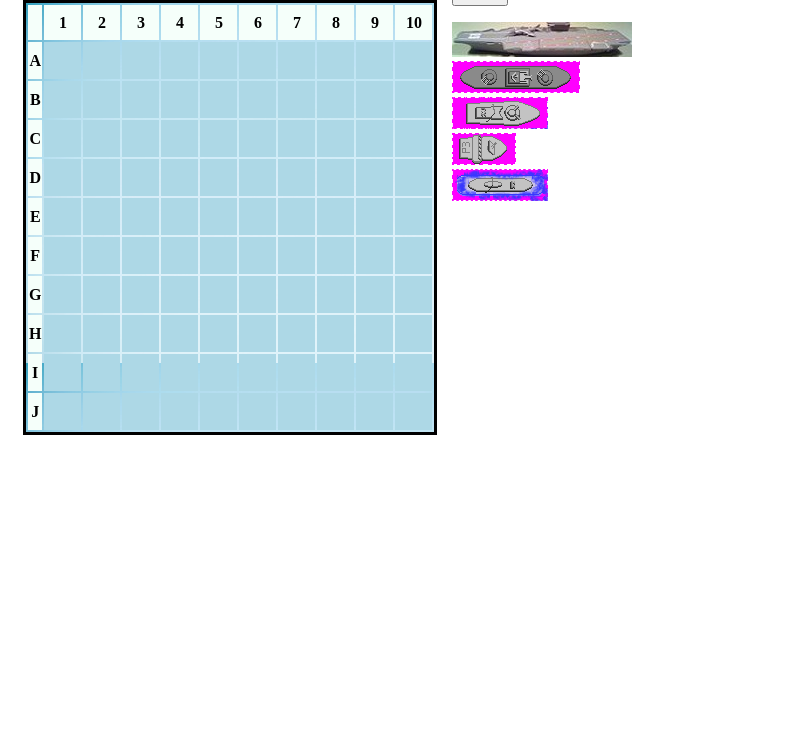
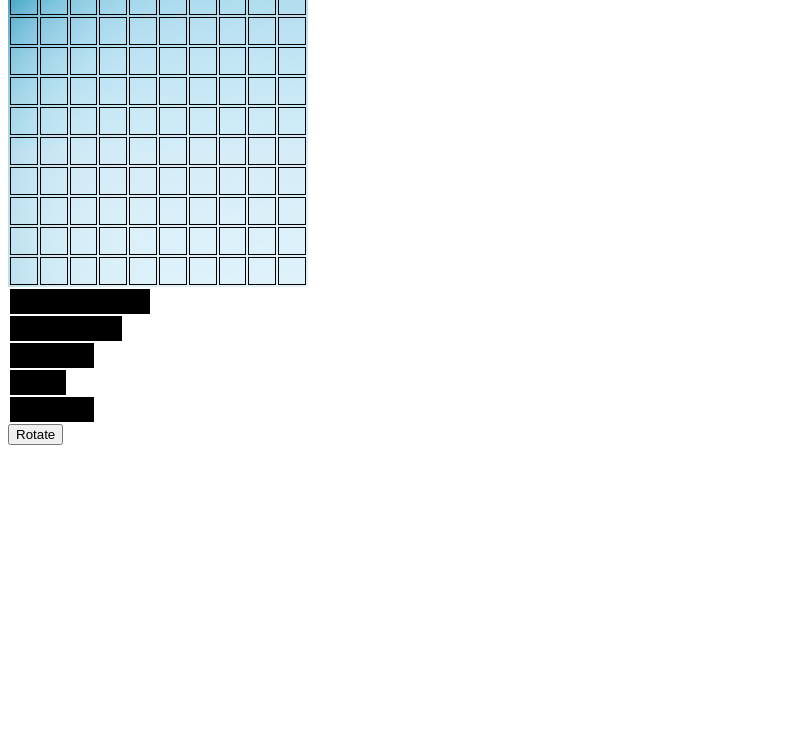
Before and after one commit to stephania07/Battleship_temp, a website: page index.html in a window 1280 px wide. Shown: the part 60-800 px from the top of the page, without its empty margins (0-810 px from the left). Drawn offline with nearby package versions, Linux system fonts and the light colour scheme.

Commit message:
Added some styles and generate the grid by appending

```diff
--- a/css/main.css
+++ b/css/main.css
@@ -3,26 +3,37 @@ h1 {
   text-align: center;
 }
 
-table td, table tr {
-  height: 35px;
-  width: 35px;
-  background-color: lightblue;
-
-}
-
-table tr th {
-  background-color: mintcream;
-}
-
 table {
   height: 300px;
-  border: solid black;
-  float: left;
-  margin: 15px;
-  padding: 0;
+  width: 300px;
+  background-color: lightblue;
   background-image: url(../images/ocean.jpg);
 }
 
-ul li {
-	list-style: none;
+#board1 tr td{
+  height: 24px;
+  width: 24px;
+  border: 1px solid black;
 }
+
+.piece {
+  height: 25px;
+  background-color: black;
+  margin: 2px;
+ }
+
+#aircraft {
+  width: 140px;
+}
+
+#battleship {
+  width: 112px;
+}
+
+#destroyer, #submarine {
+  width: 84px;
+}
+
+#patrolboat {
+  width:  56px;
+}
--- a/index.html
+++ b/index.html
@@ -3,100 +3,22 @@
   <head>
      <title>Battleship</title>
      <link rel="stylesheet" href="css/main.css">
-  <link rel="stylesheet" href="bower_components/mocha/mocha.css">
   </head>
   <body>
      <h1>Battleship-Game</h1>
      <table id="board1">
-    <thead>
-      <tr>
-        <th></th>
-        <th>1</th>
-        <th>2</th>
-        <th>3</th>
-        <th>4</th>
-        <th>5</th>
-        <th>6</th>
-        <th>7</th>
-        <th>8</th>
-        <th>9</th>
-        <th>10</th>
-        </tr>
-    </thead>
-    <tbody>
-        <tr>
-        <th>A</th>
-        <td></td><td></td><td></td><td></td><td></td><td></td><td></td><td></td><td></td><td></td>
-        </tr>
-        <tr>
-        <th>B</th>
-        <td></td><td></td><td></td><td></td><td></td><td></td><td></td><td></td><td></td><td></td>
-        </tr>
-        <tr>
-        <th>C</th>
-        <td></td><td></td><td></td><td></td><td></td><td></td><td></td><td></td><td></td><td></td>
-        </tr>
-        <tr>
-        <th>D</th>
-        <td></td><td></td><td></td><td></td><td></td><td></td><td></td><td></td><td></td><td></td>
-        </tr>
-        <tr>
-        <th>E</th>
-        <td></td><td></td><td></td><td></td><td></td><td></td><td></td><td></td><td></td><td></td>
-        </tr>
-        <tr>
-        <th>F</th>
-        <td></td><td></td><td></td><td></td><td></td><td></td><td></td><td></td><td></td><td></td>
-        </tr>
-        <tr>
-        <th>G</th>
-        <td></td><td></td><td></td><td></td><td></td><td></td><td></td><td></td><td></td><td></td>
-        </tr>
-        <tr>
-        <th>H</th>
-        <td></td><td></td><td></td><td></td><td></td><td></td><td></td><td></td><td></td><td></td>
-        </tr>
-        <tr>
-        <th>I</th>
-        <td></td><td></td><td></td><td></td><td></td><td></td><td></td><td></td><td></td><td></td>
-        </tr>
-        <tr>
-        <th>J</th>
-        <td></td><td></td><td></td><td></td><td></td><td></td><td></td><td></td><td></td><td></td>
-        </tr>
-    </tbody>
      </table>
-    <button id="button">Rotate</button>
-
-<ul class='ship'>
-  <li><img src="images/aircraftcarrier1.jpg" id="aircraft"></li>
-  <li><img src="images/Battleship.png" id="battleship"></li>
-  <li><img src="images/Cruiser.png" id="cruiser" ></li>
-  <li><img src="images/PatrolBoat.png" id="patrolboat"></li>
-  <li><img src="images/Submarine.png" id="submarine"></li>
-</ul>
-<!--
-<table class="player2">
-<thead>
-        <tr><th></th><th>1</th><th>2</th><th>3</th><th>4</th><th>5</th><th>6</th><th>7</th><th>8</th><th>9</th><th>10</th></tr>
-</thead>
-<tbody>
-        <tr><th>A</th><td></td><td></td><td></td><td></td><td></td><td></td><td></td><td></td><td></td><td></td></tr>
-        <tr><th>B</th><td></td><td></td><td></td><td></td><td></td><td></td><td></td><td></td><td></td><td></td></tr>
-        <tr><th>C</th><td></td><td></td><td></td><td></td><td></td><td></td><td></td><td></td><td></td><td></td></tr>
-        <tr><th>D</th><td></td><td></td><td></td><td></td><td></td><td></td><td></td><td></td><td></td><td></td></tr>
-        <tr><th>E</th><td></td><td></td><td></td><td></td><td></td><td></td><td></td><td></td><td></td><td></td></tr>
-        <tr><th>F</th><td></td><td></td><td></td><td></td><td></td><td></td><td></td><td></td><td></td><td></td></tr>
-        <tr><th>G</th><td></td><td></td><td></td><td></td><td></td><td></td><td></td><td></td><td></td><td></td></tr>
-        <tr><th>H</th><td></td><td></td><td></td><td></td><td></td><td></td><td></td><td></td><td></td><td></td></tr>
-        <tr><th>I</th><td></td><td></td><td></td><td></td><td></td><td></td><td></td><td></td><td></td><td></td></tr>
-        <tr><th>J</th><td></td><td></td><td></td><td></td><td></td><td></td><td></td><td></td><td></td><td></td></tr>
-</tbody>
-</table>-->
+     <div id='ship'>
+       <div class='piece' id='aircraft'></div>
+       <div class='piece' id='battleship'></div>
+       <div class='piece' id='destroyer'></div>
+       <div class='piece' id='patrolboat'></div>
+       <div class='piece' id='submarine'></div>
+     </div>
     <script src="//code.jquery.com/jquery-1.10.2.js"></script>
     <script src="//code.jquery.com/ui/1.11.2/jquery-ui.js"></script>
     <script src="http://jqueryrotate.googlecode.com/svn/trunk/jQueryRotate.js"></script>
-<script src="main.js"></script>
+    <script type="text/javascript" src="main.js"></script>
     <script src="bower_components/jquery/dist/jquery.js"></script>
     <script src="bower_components/lodash/dist/lodash.js"></script>
   </body>
--- a/main.css
+++ /dev/null
@@ -1,13 +0,0 @@
-td {
-  height: 50px;
-  width: 50px;
-  background-color: lightblue;
-}
-
-table {
-  height: 500px;
-  width: 500px;
-  border: 2px solid black;
-  float: left;
-	margin: 1em;
-}
--- a/main.js
+++ b/main.js
@@ -1,98 +1,67 @@
-var currentShip;
+//global variables
+var board1 = [[0, 0, 0, 0, 0, 0, 0, 0, 0, 0],
+             [0, 0, 0, 0, 0, 0, 0, 0, 0, 0],
+             [0, 0, 0, 0, 0, 0, 0, 0, 0, 0],
+             [0, 0, 0, 0, 0, 0, 0, 0, 0, 0],
+             [0, 0, 0, 0, 0, 0, 0, 0, 0, 0],
+             [0, 0, 0, 0, 0, 0, 0, 0, 0, 0],
+             [0, 0, 0, 0, 0, 0, 0, 0, 0, 0],
+             [0, 0, 0, 0, 0, 0, 0, 0, 0, 0],
+             [0, 0, 0, 0, 0, 0, 0, 0, 0, 0],
+             [0, 0, 0, 0, 0, 0, 0, 0, 0, 0]];
+var $currentship;
+var $lastshipMoved;
+var $selectedship;
+var $spaces = $("table#board1 td");
+var $ships = $('.piece');
 
-$('#aircraft').draggable({
-    containment: "#board1",
-    grid: [10,10],
-    snap: true,
-    stop: function() {
-        var offset = $(this).offset();
-        console.log("Top: " + offset.top + " Left: " + offset.left);
-        currentShip = $(this);
-		}
+//make the DOM ready
+$(document).ready(function(){
+    generateGrid(board1);
 });
 
-$('#battleship').draggable({
-    containment: "#board1",
-    grid: [10,10],
-    snap: true,
-    stop: function() {
-        var offset = $(this).offset();
-        console.log("Top: " + offset.top + " Left: " + offset.left);
-        currentShip = $(this);
-		}
-});
+//generate the grid
+function generateGrid(board1){
+var $table = document.querySelector('#board1');
+  $table.innerHTML = '';
+  board1.forEach(function(row){
+  var $tr = document.createElement('tr');
+  row.forEach(function(cell){
+  var $td = createTableCell(cell);
+  $tr.appendChild($td);
+  });
+  $table.appendChild($tr);
+  });
+}
+function createTableCell(){
+  var $td = document.createElement('td');
+  return $td;
+}
 
-$('#cruiser').draggable({
-    containment: "#board1",
-    grid: [10,10],
-    snap: true,
-    stop: function() {
-        var offset = $(this).offset();
-        console.log("Top: " + offset.top + " Left: " + offset.left);
-        currentShip = $(this);
+//drag the ships to the board
+$ships.draggable({
+    snap: 'td',
+    containment: "table",
+    start: function(event, ui){
+    $currentship = $(this);
     }
 });
 
-$('#patrolboat').draggable({
-    containment: "#board1",
-    grid: [10,10],
-    snap: true,
-    stop: function() {
-        var offset = $(this).offset();
-        console.log("Top: " + offset.top + " Left: " + offset.left);
-        currentShip = $(this);
-    }
-});
+//selects the ships according to their id
+  function ships($piece){
+    return $piece.attr('id');
+ }
 
-$('#submarine').draggable({
-    containment: "#board1",
-    grid: [10,10],
-    snap: true,
-    stop: function() {
-        var offset = $(this).offset();
-        console.log("Top: " + offset.top + " Left: " + offset.left);
-        currentShip = $(this);
-    }
-});
+//create rotate button
+var $button = document.createElement('button');
+$button.innerHTML = 'Rotate';
+document.body.appendChild($button);
 
-var angle = 0;
-$('#button').on('click', function() {
- 	angle += 90;
-  var $target = currentShip;
+//rotate the ships
+  var angle = 0;
+  $('button').on('click', function() {
+   angle += 90;
+   var $target = $currentship;
+   console.log($target);
     $target.css('transform', 'rotate(' + angle +  'deg)');
-});
-
-$('#aircraft').click(function(){
-  currentShip = $(this);
-});
-$('#battleship').click(function(){
-  currentShip = $(this);
-});
-$('#cruiser').click(function(){
-  currentShip = $(this);
-});
-$('#patrolboat').click(function(){
-  currentShip = $(this);
-});
-$('#submarine').click(function(){
-  currentShip = $(this);
-});
-
-
-//Basic function
-
-/*$(function() {
-   var battleboard = $('#boaord1');
-    x = 0, y = 0;
-   /* var battleboard =
-    {['A1', 'A2', 'A3', 'A4', 'A5 ', 'A6 ', 'A7', 'A8', 'A9', 'A10']',
-   ['B1', 'B2', 'B3', 'B4', 'B5 ', 'B6 ', 'B7', 'B8', 'B9', 'B10']',
-  "C": '[' ', ' ', ' ', ' ', ' ', ' ', ' ', ' ', ' ', ' ']',
-  "D": '[' ', ' ', ' ', ' ', ' ', ' ', ' ', ' ', ' ', ' ']',
-  "E": '[' ', ' ', ' ', ' ', ' ', ' ', ' ', ' ', ' ', ' ']',
-  "F": '[' ', ' ', ' ', ' ', ' ', ' ', ' ', ' ', ' ', ' ']',
-  "G": '[' ', ' ', ' ', ' ', ' ', ' ', ' ', ' ', ' ', ' ']',
-  "H": '[' ', ' ', ' ', ' ', ' ', ' ', ' ', ' ', ' ', ' ']',
-  "I": '[' ', ' ', ' ', ' ', ' ', ' ', ' ', ' ', ' ', ' ']',
-  "J": '[' ', ' ', ' ', ' ', ' ', ' ', ' ', ' ', ' ', ' ']',
-  };*/
+ });
```
Also changed, not shown: spec/test.js (+11 -40 lines). Lines whose indentation alone changed are shown as unchanged.
